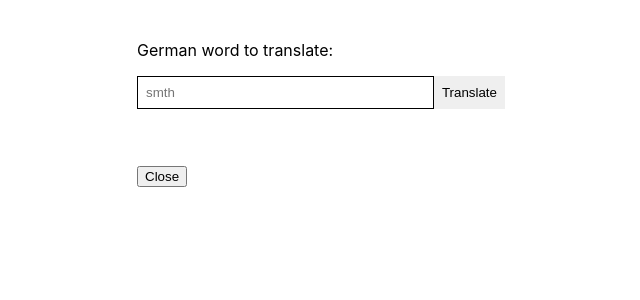
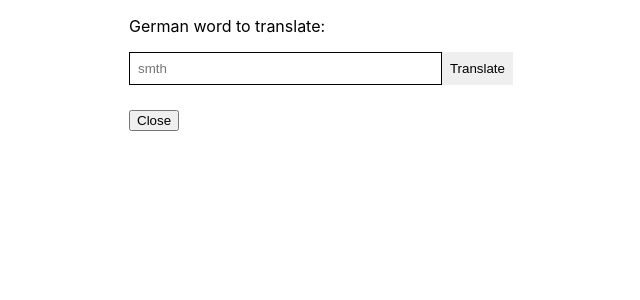
Before and after one commit to semidashka/capstone-project, a Next.js app: page / in a window 1280 px wide. Shown: the top 300 px of the page, without its empty margins (319-959 px from the left). Built offline with nearby package versions, Linux system fonts and the light colour scheme.

Commit message:
added not-found-word message

```diff
--- /dev/null
+++ b/components/NotFoundMessage.js
@@ -0,0 +1,17 @@
+import styled from 'styled-components';
+import { Card } from './styled';
+
+export default function NotFoundMessage() {
+  return (
+    <Card>
+      <StyledP>
+        Sorry, I am a young app and don't know all the words yet. Try other
+        words please!
+      </StyledP>
+    </Card>
+  );
+}
+
+const StyledP = styled.p`
+  color: red;
+`;
--- a/components/WordCard/WordCard.js
+++ b/components/WordCard/WordCard.js
@@ -7,7 +7,6 @@ import { Card, Button, Input, InputWrapper } from '../../components/styled';
 export default function WordCard() {
   const ponsData = useStore(state => state.ponsData);
   const clearPonsData = useStore(state => state.clearPonsData);
-  const saveNewWordDB = useStore(state => state.saveNewWordDB);
 
   return (
     <Card>
--- a/components/WordInput.js
+++ b/components/WordInput.js
@@ -1,7 +1,6 @@
 import { useState } from 'react';
 import useStore from '../hooks/useStore';
 
-import styled, { css } from 'styled-components';
 import { Card, Button, Input, InputWrapper } from '../components/styled';
 
 export default function WordInput() {
--- a/components/styled.js
+++ b/components/styled.js
@@ -3,8 +3,8 @@ import styled, { css } from 'styled-components';
 export const Card = styled.section`
   /* background-color: white; */
   max-width: 25rem;
-  margin: 1.5rem auto;
-  padding: 1rem;
+  margin: 0.5rem auto;
+  padding: 0.5rem;
 `;
 
 export const Button = styled.button`
--- a/hooks/useStore.js
+++ b/hooks/useStore.js
@@ -8,6 +8,7 @@ const useStore = create(set => {
       wordclass: null,
       translations: [],
     },
+    wordNotFound: false,
 
     clearPonsData: () => {
       set(() => ({
@@ -22,8 +23,13 @@ const useStore = create(set => {
     fetchPonsData: async word => {
       try {
         const response = await fetch(`/api/search-p?q=${word}`);
+        if (response.status === 500) {
+          set(() => ({ wordNotFound: true }));
+          return;
+        }
+
         const data = await response.json();
-        // console.log(data);
+        console.log(data);
         let newPonsData;
         data.map(entry =>
           entry.hits.map(hit =>
--- a/pages/api/search-p.js
+++ b/pages/api/search-p.js
@@ -15,7 +15,6 @@ async function fetchTranslationPons(q) {
 }
 
 export default async function handler(req, res) {
-  console.log(req.query);
   const q = req.query.q;
   const response = await fetchTranslationPons(q);
 
--- a/pages/index.js
+++ b/pages/index.js
@@ -3,8 +3,10 @@ import { useState } from 'react';
 
 import WordInput from '../components/WordInput';
 import WordCard from '../components/WordCard/WordCard';
+import NotFoundMessage from '../components/NotFoundMessage';
 
 export default function Home() {
+  const wordNotFound = useStore(state => state.wordNotFound);
   const ponsData = useStore(state => state.ponsData);
   const [showList, setShowList] = useState(false);
 
@@ -15,7 +17,7 @@ export default function Home() {
   return (
     <>
       <WordInput />
-      <WordCard />
+      {wordNotFound ? <NotFoundMessage /> : <WordCard />}
     </>
   );
 }
```
